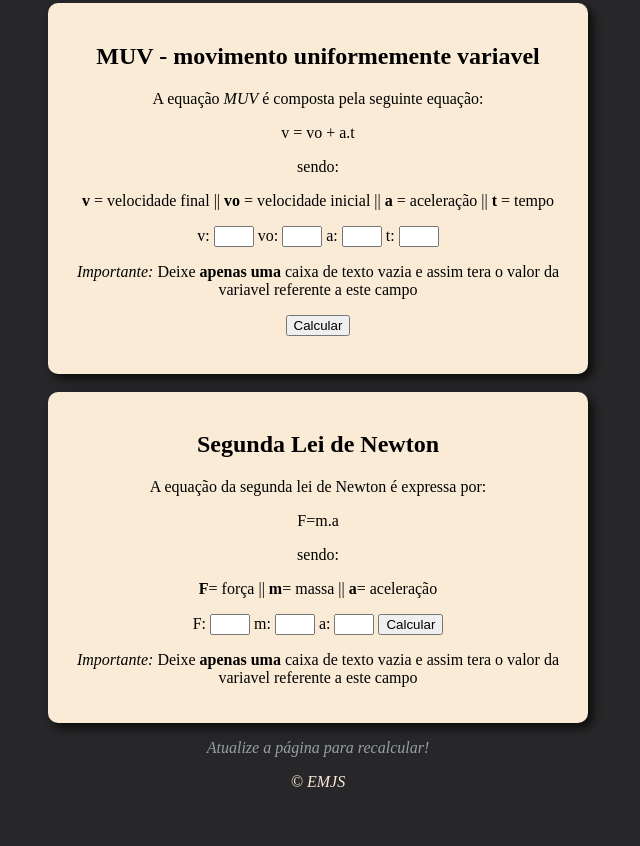
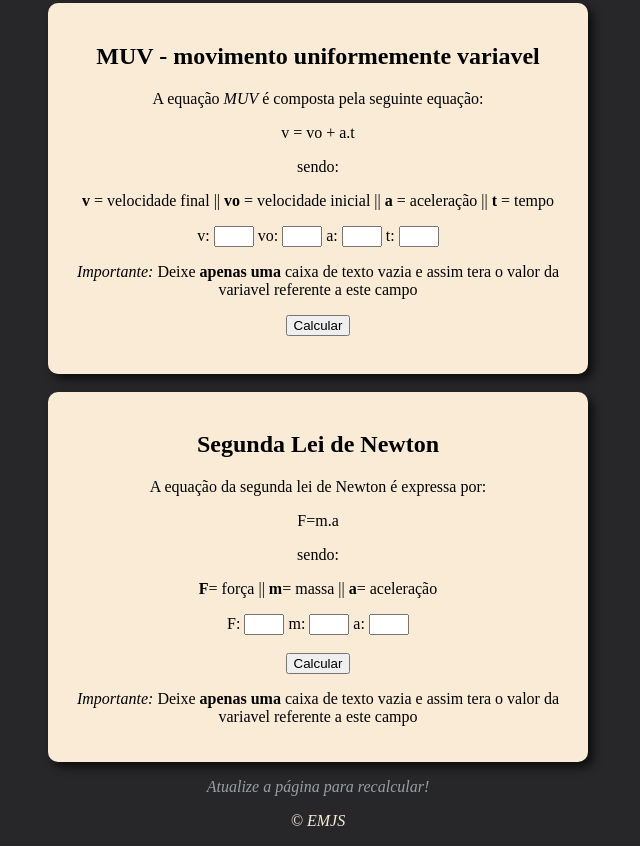
Before and after one commit to joaopauloms1001/Equacoes-automatizadas, a plain HTML site: page index.html in a window 1280 px wide. Shown: the part 474-1320 px from the top of the page, without its empty margins (322-962 px from the left). Before the commit the page ends 1281 px from the top, so only its background shows below. Drawn offline with Linux system fonts and the light colour scheme.

Commit message:
Update index.html

```diff
--- a/index.html
+++ b/index.html
@@ -6,6 +6,7 @@ wd<!DOCTYPE html>
     <meta name="viewport" content="width=device-width, initial-scale=1.0">
     <title>Equações</title>
     <link rel="stylesheet" href="estilo.css">
+
 </head>
 <body>
     <header>
@@ -29,8 +30,8 @@ wd<!DOCTYPE html>
         </p>
         <div id="res1">
 
+        </div>
 
-        </div>
     </section> <br>
     <section>
         <h1>MUV - movimento uniformemente variavel</h1>
@@ -61,7 +62,7 @@ wd<!DOCTYPE html>
         <p><b>F</b>= força || <b>m</b>= massa || <b>a</b>= aceleração</p>
         F: <input type="number" name="txtf" id="txtf" style="width: 40px;">
         m: <input type="number" name="txtm" id="txtm" style="width: 40px;">
-        a: <input type="number" name="txtac2" id="txtac2" style="width: 40px;">
+        a: <input type="number" name="txtac2" id="txtac2" style="width: 40px;"><br><br>
 
         <input type="button" value="Calcular" onclick="forca()">
 
```
